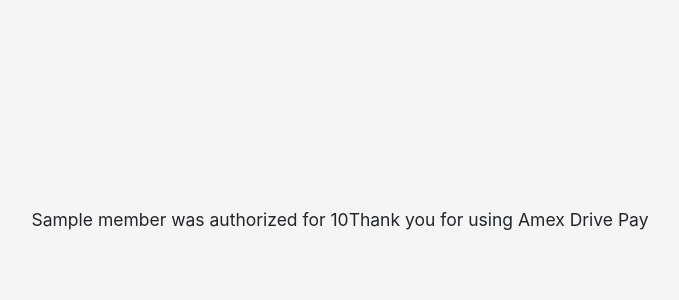
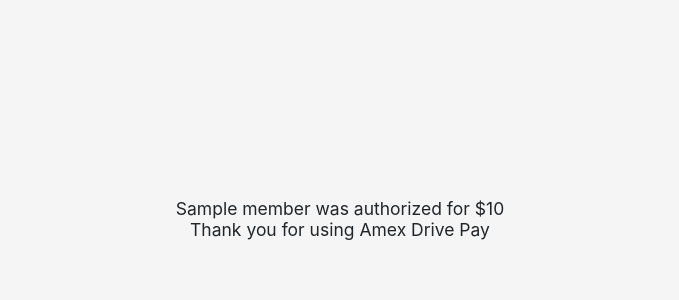
Before and after one commit to ritzler/drivepay, a Flask app: template templates/auth_submit.html in a window 1280 px wide. Shown: the part 186-486 px from the top of the page, without its empty margins (300-979 px from the left). Run offline with Flask 2, Linux system fonts and the light colour scheme; the template is opened without the code that fills it: most values are stand-ins (such as "Sample title", 1, 10 or a date in 2020); some libraries are stand-ins or nearby versions.

Commit message:
cleaning submit thank you page

```diff
--- a/templates/auth_submit.html
+++ b/templates/auth_submit.html
@@ -7,8 +7,9 @@
 {% block content %}
         {{ super() }}
 <body class="text-center">
-<h1 class="h3 mb-3 font-weight-normal">{{ member }} was authorized for {{ amount }}</h1><br/>
-<h1 class="h3 mb-3 font-weight-normal">Thank you for using Amex Drive Pay</h1><br/>
+<h1 class="h3 mb-3 font-weight-normal">
+{{ member }} was authorized for ${{ amount }}<br/>
+Thank you for using Amex Drive Pay</h1>
 
 </body>
 {%  endblock %}
```
